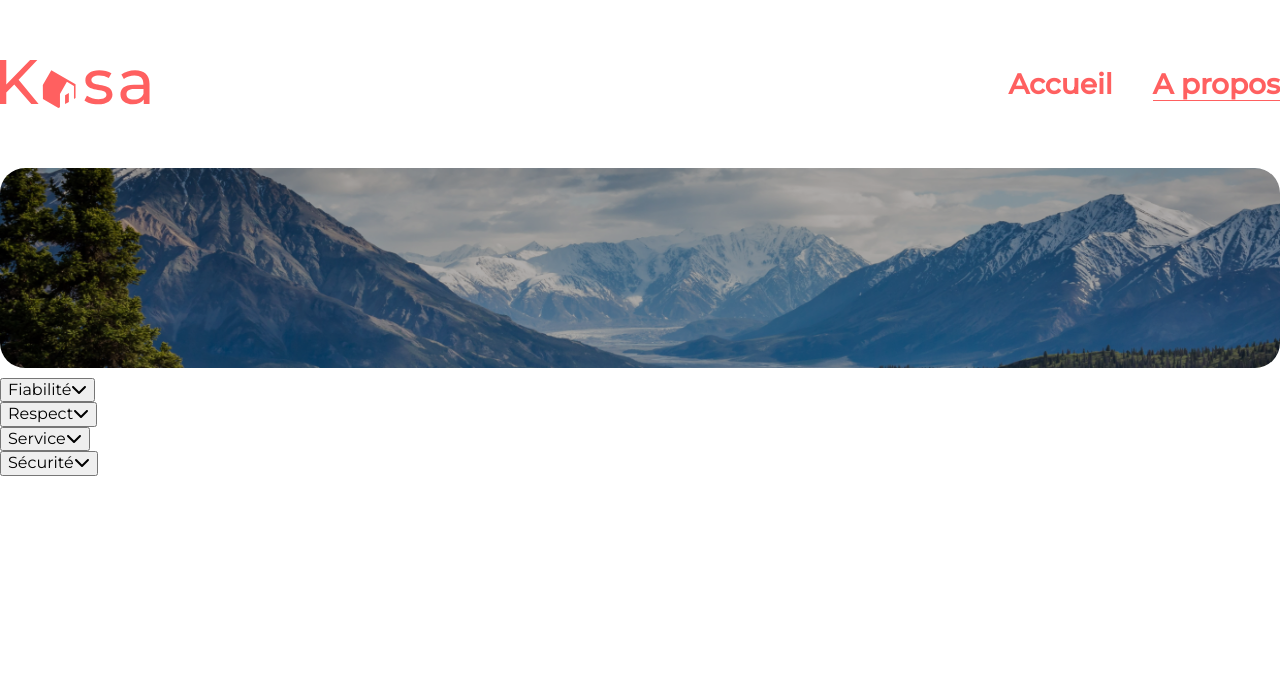
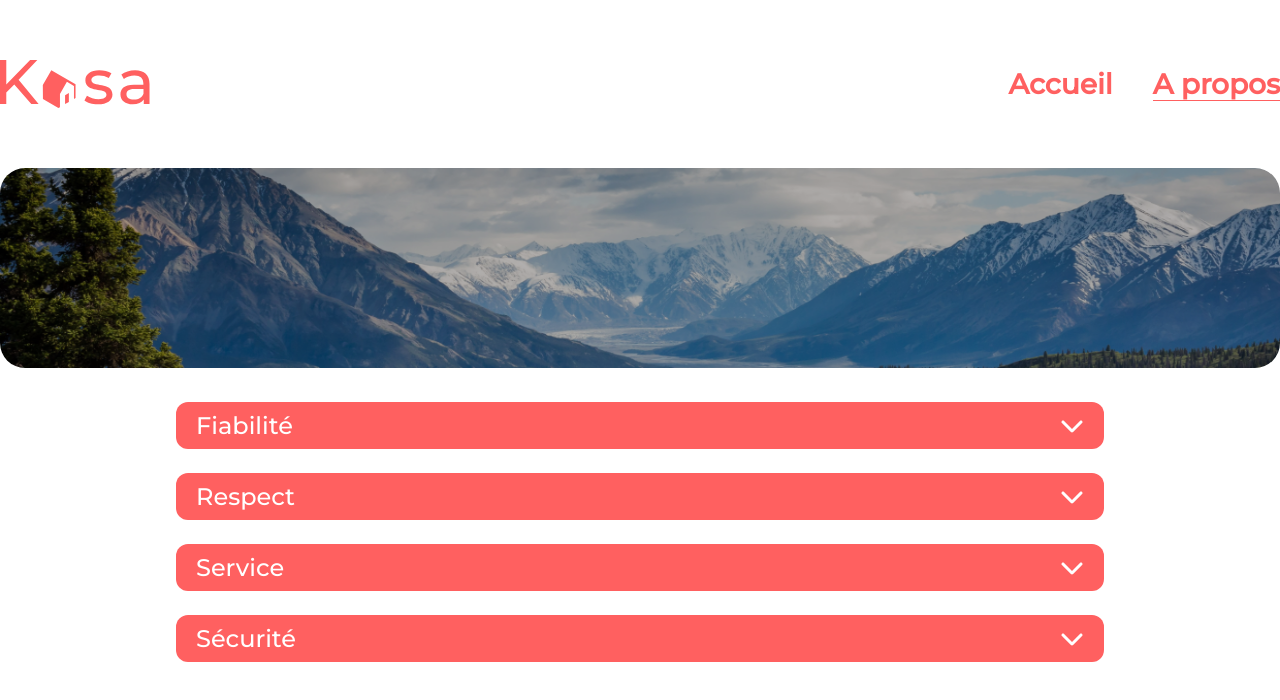
Before and after one commit to marjoriesiad/OCR_P11_Kasa, a React (Create React App) app: page /about in a window 1280 px wide. Shown: the top 700 px of the page. Built offline with nearby package versions, Linux system fonts and the light colour scheme.

Commit message:
mise en page de la page about

```diff
--- a/src/stylesheets/css/main.css
+++ b/src/stylesheets/css/main.css
@@ -1,3 +1,4 @@
+@charset "UTF-8";
 /*! normalize.css v8.0.1 | MIT License | github.com/necolas/normalize.css */
 /* Document
    ========================================================================== */
@@ -436,6 +437,50 @@ body {
      object-fit: cover;
 }
 
+.about {
+  display: flex;
+  flex-direction: column;
+  align-items: center;
+  max-width: 1440px;
+  padding-left: 3.75rem;
+  padding-right: 3.75rem;
+  padding-bottom: 3.75rem;
+  margin: 1.5em auto 0;
+}
+.about-title {
+  display: flex;
+  justify-content: space-between;
+  align-items: center;
+  width: 80%;
+  height: 47px;
+  padding: 0 1.25rem;
+  border: none;
+  border-radius: 0.5em;
+  background: #FF6060;
+  font-size: 24px;
+  font-weight: 500;
+  color: #FFF;
+  margin: auto;
+}
+.about-content {
+  position: relative;
+  z-index: -1;
+  width: 77%;
+  margin: -1em auto 1em;
+  padding: 2.5rem 1.25rem 1.25rem;
+  display: flex;
+  border-radius: 5px;
+  background: #F7F7F7;
+  color: #FF6060;
+  font-size: 24px;
+  font-weight: 400;
+  list-style: none;
+}
+.about .Fiabilité, .about .Respect, .about .Sécurité, .about .Service {
+  margin-bottom: 1.5rem;
+  width: 100%;
+}
+
 .gallery {
   display: flex;
   flex-wrap: wrap;
@@ -447,4 +492,15 @@ body {
   background-color: #F7F7F7;
 }
 
+.about {
+  display: flex;
+  flex-direction: column;
+  align-items: center;
+  max-width: 1440px;
+  padding-left: 3.75rem;
+  padding-right: 3.75rem;
+  padding-bottom: 3.75rem;
+  margin: 1.5em auto 0;
+}
+
 /* colors *//*# sourceMappingURL=main.css.map */
--- /dev/null
+++ b/src/stylesheets/sass/components/_dropdown.scss
@@ -0,0 +1,46 @@
+.about{
+    display: flex;
+    flex-direction: column;
+    align-items: center;
+    max-width: 1440px;
+    padding-left: 3.75rem;
+    padding-right: 3.75rem;
+    padding-bottom: 3.75rem;
+    margin: 1.5em auto 0;
+
+    &-title{
+        display: flex;
+        justify-content: space-between;
+        align-items: center;
+        width: 80%;
+        height: 47px;
+        padding: 0 1.25rem;
+        border: none;
+        border-radius: 0.5em;
+        background: #FF6060;
+        font-size: 24px;
+        font-weight: 500;
+        color: #FFF;
+        margin: auto;
+    }
+
+    &-content{
+        position: relative;
+        z-index: -1;
+        width: 77%;
+        margin: -1em auto 1em;
+        padding: 2.5rem 1.25rem 1.25rem;
+        display: flex;
+        border-radius: 5px;
+        background: #F7F7F7;
+        color: #FF6060;
+        font-size: 24px;
+        font-weight: 400;
+        list-style: none;
+    }
+
+    .Fiabilité,.Respect,.Sécurité,.Service {
+        margin-bottom: 1.5rem;
+        width: 100%;
+    }
+}
--- a/src/stylesheets/sass/main.scss
+++ b/src/stylesheets/sass/main.scss
@@ -5,7 +5,9 @@
 @import "components/header";
 @import "components/banner";
 @import "components/thumbnail";
+@import "components/dropdown";
 
 @import "pages/home";
+@import "pages/_about";
 
 @import "utils/variables";
--- /dev/null
+++ b/src/stylesheets/sass/pages/_about.scss
@@ -0,0 +1,10 @@
+.about{
+    display: flex;
+    flex-direction: column;
+    align-items: center;
+    max-width: 1440px;
+    padding-left: 3.75rem;
+    padding-right: 3.75rem;
+    padding-bottom: 3.75rem;
+    margin: 1.5em auto 0;
+}
```
Also changed, not shown: 1 other file (tests, documents, lock files or other folders).
